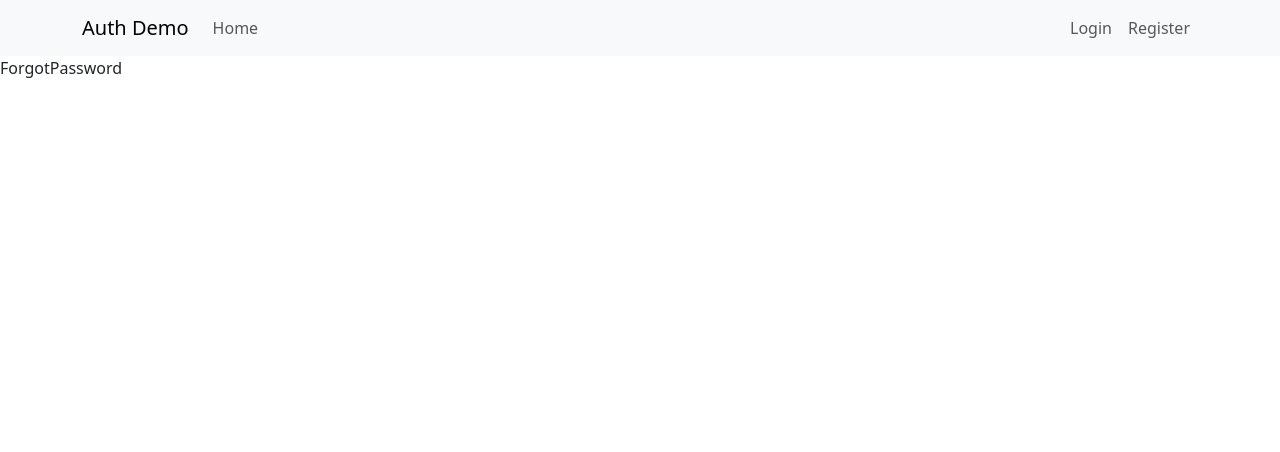
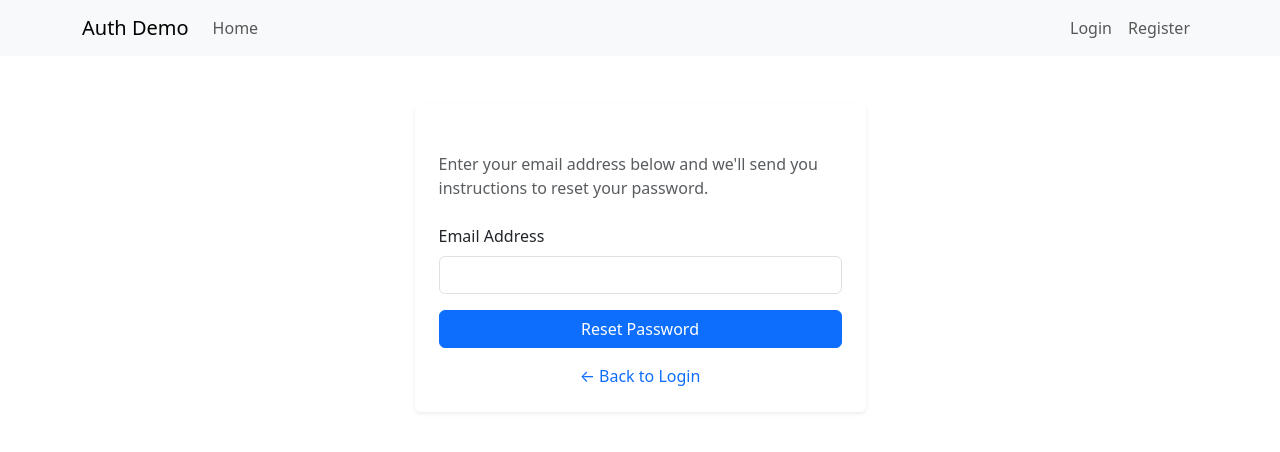
Before and after one commit to piyushgyl01/playground-034-frontend, a React (Vite) app: page /forgot-password in a window 1280 px wide. Shown: the top 452 px of the page. Built offline with nearby package versions, Linux system fonts and the light colour scheme; no server answers.

Commit message:
feat: forgot password page

```diff
--- a/src/pages/ForgotPassword.jsx
+++ b/src/pages/ForgotPassword.jsx
@@ -1,17 +1,127 @@
-import { useState } from "react";
-import { Link } from "react-router-dom";
+import { useState } from 'react';
+import { Link } from 'react-router-dom';
+import { forgotPassword } from '../services/authService';
 
-export default function ForgotPassword() {
-  const [email, setEmail] = useState("");
+const ForgotPassword = () => {
+  const [email, setEmail] = useState('');
   const [status, setStatus] = useState({
     loading: false,
     success: false,
-    error: null,
+    error: null
   });
 
-  async function handleSubmit(e) {
+  const handleSubmit = async (e) => {
+    e.preventDefault();
 
-  }
+    if (!email.trim()) {
+      setStatus({
+        loading: false,
+        success: false,
+        error: 'Please enter your email address'
+      });
+      return;
+    }
 
-  return <div>ForgotPassword</div>;
-}
+    setStatus({
+      loading: true,
+      success: false,
+      error: null
+    });
+
+    try {
+      await forgotPassword(email);
+      setStatus({
+        loading: false,
+        success: true,
+        error: null
+      });
+    } catch (error) {
+      // For security, don't reveal if the email exists or not
+      // Instead, always show a success message
+      setStatus({
+        loading: false,
+        success: true,
+        error: null
+      });
+
+      // Just log the error for debugging
+      console.error('Password reset request error:', error);
+    }
+  };
+
+  return (
+    <div className="container py-5">
+      <div className="row justify-content-center">
+        <div className="col-md-6 col-lg-5">
+          <div className="card shadow-sm border-0">
+            <div className="card-body p-4">
+              <h2 className="text-center mb-4"> </h2>
+
+              {status.success ? (
+                <div className="alert alert-success">
+                  <h4 className="alert-heading">Check Your Email</h4>
+                  <p>
+                    If an account exists with the email <strong>{email}</strong>,
+                    we've sent instructions on how to reset your password.
+                  </p>
+                  <hr />
+                  <p className="mb-0">
+                    Please check your inbox and spam folder. The reset link will expire in 1 hour.
+                  </p>
+                </div>
+              ) : (
+                <>
+                  <p className="text-muted mb-4">
+                    Enter your email address below and we'll send you instructions to reset your password.
+                  </p>
+
+                  {status.error && (
+                    <div className="alert alert-danger">{status.error}</div>
+                  )}
+
+                  <form onSubmit={handleSubmit}>
+                    <div className="mb-3">
+                      <label htmlFor="email" className="form-label">Email Address</label>
+                      <input
+                        type="email"
+                        className="form-control"
+                        id="email"
+                        value={email}
+                        onChange={(e) => setEmail(e.target.value)}
+                        disabled={status.loading}
+                        required
+                      />
+                    </div>
+
+                    <div className="d-grid mb-3">
+                      <button
+                        type="submit"
+                        className="btn btn-primary"
+                        disabled={status.loading}
+                      >
+                        {status.loading ? (
+                          <>
+                            <span className="spinner-border spinner-border-sm me-2" role="status" aria-hidden="true"></span>
+                            Sending Request...
+                          </>
+                        ) : 'Reset Password'}
+                      </button>
+                    </div>
+                  </form>
+                </>
+              )}
+
+              <div className="text-center mt-3">
+                <Link to="/login" className="text-decoration-none">
+                  &larr; Back to Login
+                </Link>
+              </div>
+            </div>
+          </div>
+        </div>
+      </div>
+    </div>
+  );
+};
+
+export default ForgotPassword;
```
